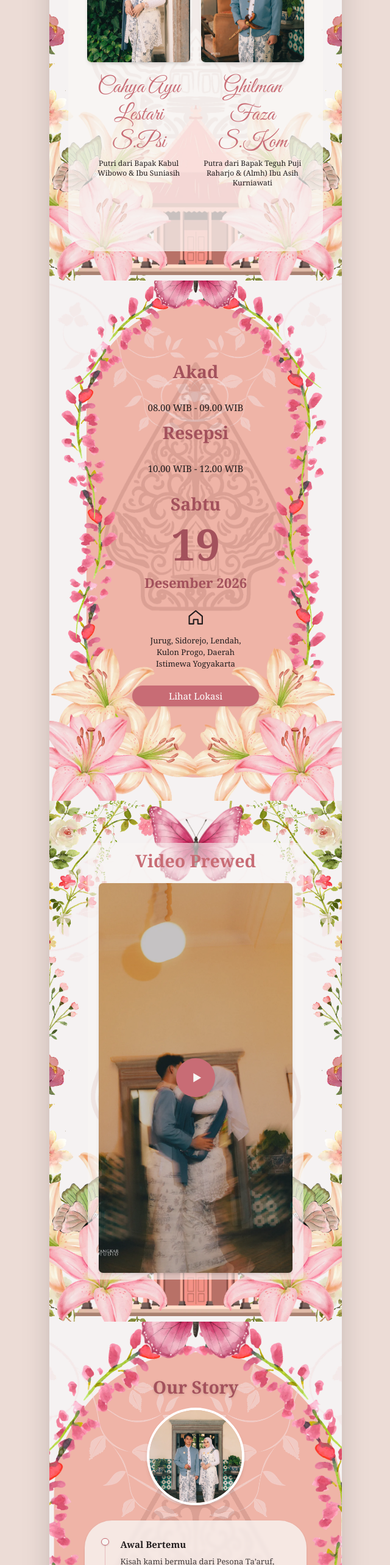
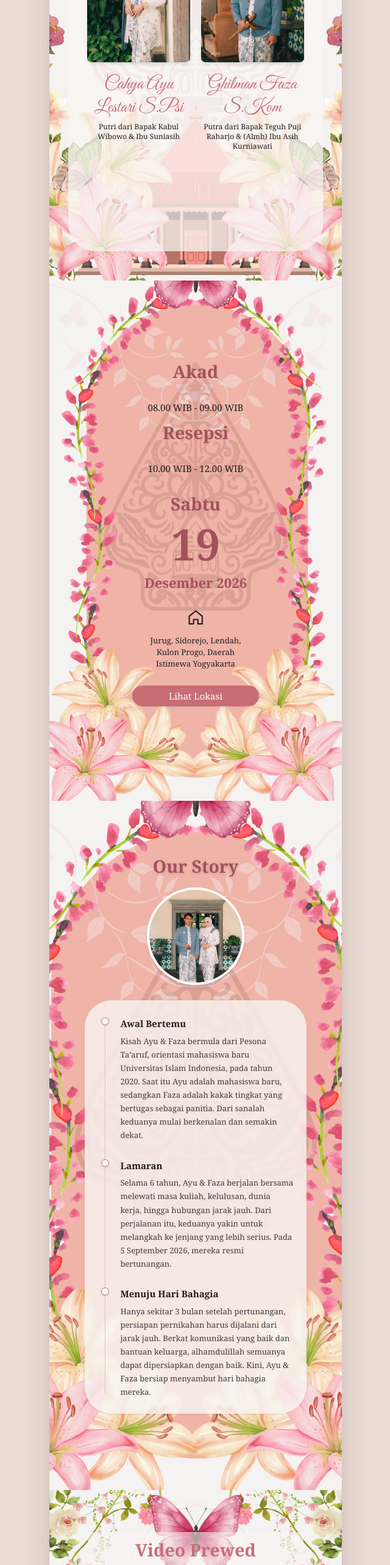
Before and after one commit to gffaza/Webnikah, a Next.js app: page / in a window 1280 px wide. Shown: the part 2100-4666 px from the top of the page at 61% size, without its empty margins (319-959 px from the left). Built offline with nearby package versions, Linux system fonts and the light colour scheme.

Commit message:
fix: font size on nmae couple, norek and  placement section

```diff
--- a/app/page.tsx
+++ b/app/page.tsx
@@ -38,8 +38,8 @@ export default function Home() {
           {/* <Bride />
           <Groom /> */}
           <Events />
+          <Story />
           <Video />
-          <Story />
           <Gallery />
           <Gift />
           <Rsvp />
--- a/components/sections/couple-section.tsx
+++ b/components/sections/couple-section.tsx
@@ -24,7 +24,7 @@ export function CoupleSection({ id }: { id: string }) {
               className="object-cover"
             />
           </div>
-          <p className="reveal mt-40 font-script text-4xl leading-tight text-rose">
+          <p className="reveal mt-40 font-script text-3xl leading-tight text-rose">
             {bride.fullName}
           </p>
           <p className="reveal mt-12 text-xs text-ink">{bride.parents}</p>
@@ -44,7 +44,7 @@ export function CoupleSection({ id }: { id: string }) {
               className="object-cover"
             />
           </div>
-          <p className="reveal mt-40 font-script text-4xl leading-tight text-rose">
+          <p className="reveal mt-40 font-script text-3xl leading-tight text-rose">
             {groom.fullName}
           </p>
           <p className="reveal mt-12 text-xs text-ink">{groom.parents}</p>
--- a/content/wedding.ts
+++ b/content/wedding.ts
@@ -127,19 +127,19 @@ export const wedding: Wedding = {
         title: "Awal Bertemu",
         // date: "2020",
         description:
-          "Kisah kami bermula dari Pesona Ta’aruf, orientasi mahasiswa baru Universitas Islam Indonesia, pada tahun 2020. Saat itu Ayu adalah mahasiswa baru, sedangkan Faza adalah kakak tingkat yang bertugas sebagai panitia. Dari sanalah keduanya mulai berkenalan dan semakin dekat.",
+          "Kisah Ayu & Faza bermula dari Pesona Ta’aruf, orientasi mahasiswa baru Universitas Islam Indonesia, pada tahun 2020. Saat itu Ayu adalah mahasiswa baru, sedangkan Faza adalah kakak tingkat yang bertugas sebagai panitia. Dari sanalah keduanya mulai berkenalan dan semakin dekat.",
       },
       {
         title: "Lamaran",
         // date: "5 Sep 2026",
         description:
-          "Selama 6 tahun, Faza dan Ayu berjalan bersama melewati masa kuliah, kelulusan, dunia kerja, hingga hubungan jarak jauh. Dari perjalanan itu, keduanya yakin untuk melangkah ke jenjang yang lebih serius. Pada 5 September 2026, mereka resmi bertunangan.",
+          "Selama 6 tahun, Ayu & Faza berjalan bersama melewati masa kuliah, kelulusan, dunia kerja, hingga hubungan jarak jauh. Dari perjalanan itu, keduanya yakin untuk melangkah ke jenjang yang lebih serius. Pada 5 September 2026, mereka resmi bertunangan.",
       },
       {
         title: "Menuju Hari Bahagia",
         // date: "Des 2026",
         description:
-          "Hanya sekitar 3 bulan setelah pertunangan, persiapan pernikahan harus dijalani dari jarak jauh. Berkat komunikasi yang baik dan bantuan keluarga, alhamdulillah semuanya dapat dipersiapkan dengan baik. Kini, Faza dan Ayu bersiap menyambut hari bahagia mereka.",
+          "Hanya sekitar 3 bulan setelah pertunangan, persiapan pernikahan harus dijalani dari jarak jauh. Berkat komunikasi yang baik dan bantuan keluarga, alhamdulillah semuanya dapat dipersiapkan dengan baik. Kini, Ayu & Faza bersiap menyambut hari bahagia mereka.",
       },
     ],
   },
@@ -162,13 +162,13 @@ export const wedding: Wedding = {
       {
         bank: "Mandiri",
         logo: "/images/bank-mandiri.webp",
-        number: "712345123",
+        number: "1370024027134",
         holder: "Cahya Ayu Lestari",
       },
       {
         bank: "BSI",
         logo: "/images/bank-bsi.webp",
-        number: "712345123",
+        number: "7300777095",
         holder: "Ghilman Faza",
       },
     ],
```
Also changed, not shown: public/images/bank-bsi.webp, public/images/bank-mandiri.webp.
